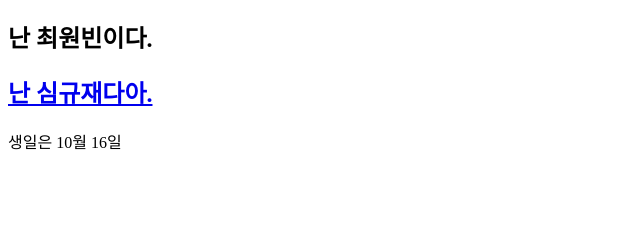
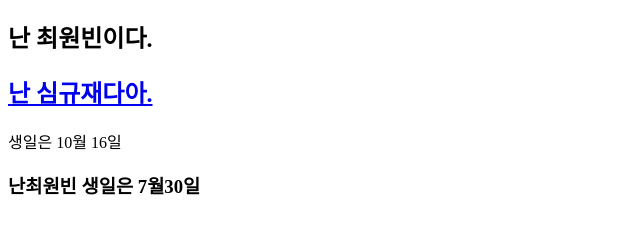
Before and after one commit to kutecse19/introduce-ourselves, a plain HTML site: page index.html in a window 1280 px wide. Shown: the part 61-294 px from the top of the page, without its empty margins (0-640 px from the left). Drawn offline with Linux system fonts and the light colour scheme.

Commit message:
내생일추가

```diff
--- a/index.html
+++ b/index.html
@@ -13,5 +13,6 @@
 
 
 		<a id = "simBirth"> 생일은 10월 16일 </a>
+	    <h3>난최원빈 생일은 7월30일</h3>
     </body>
 </html>
```
